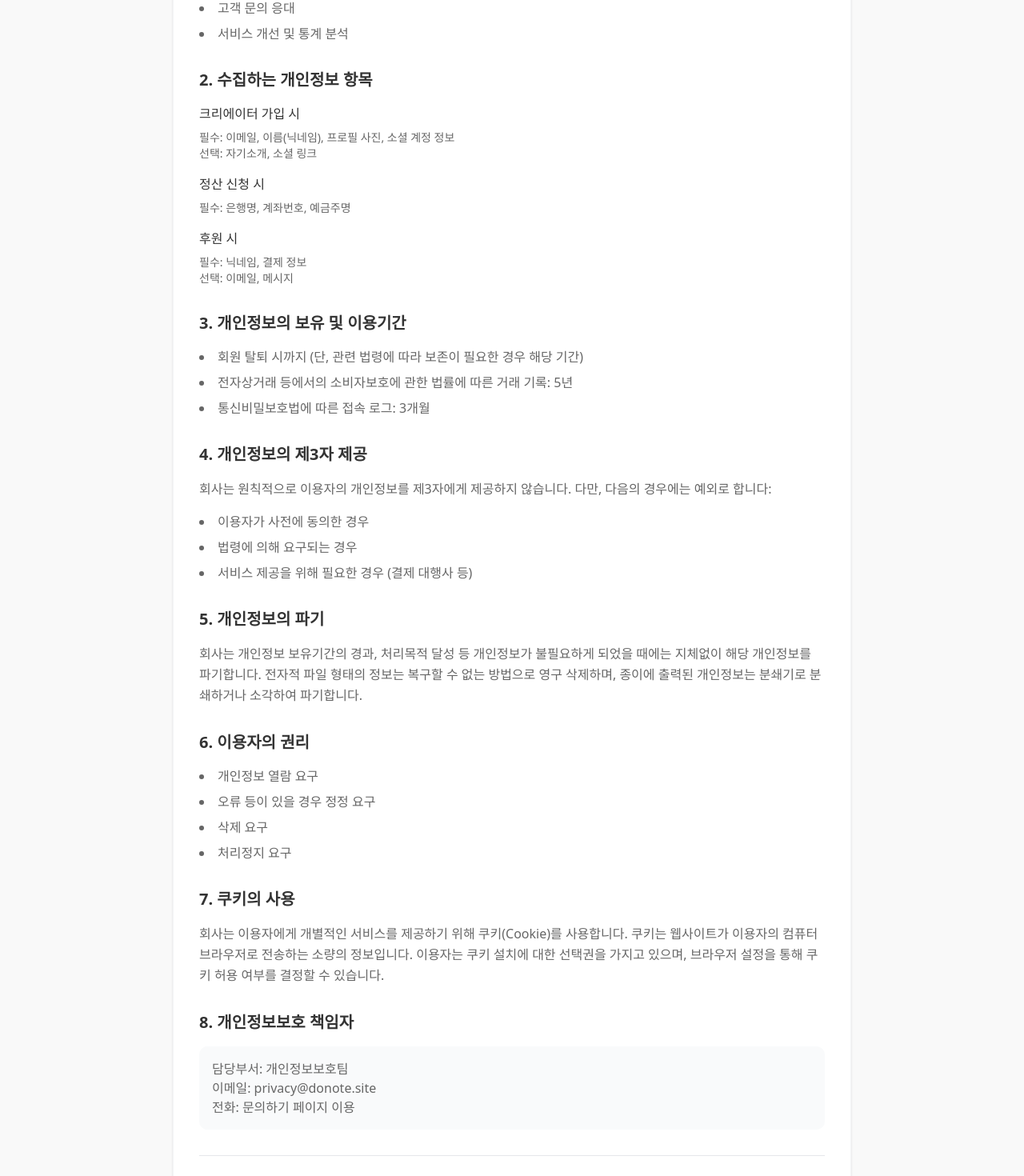
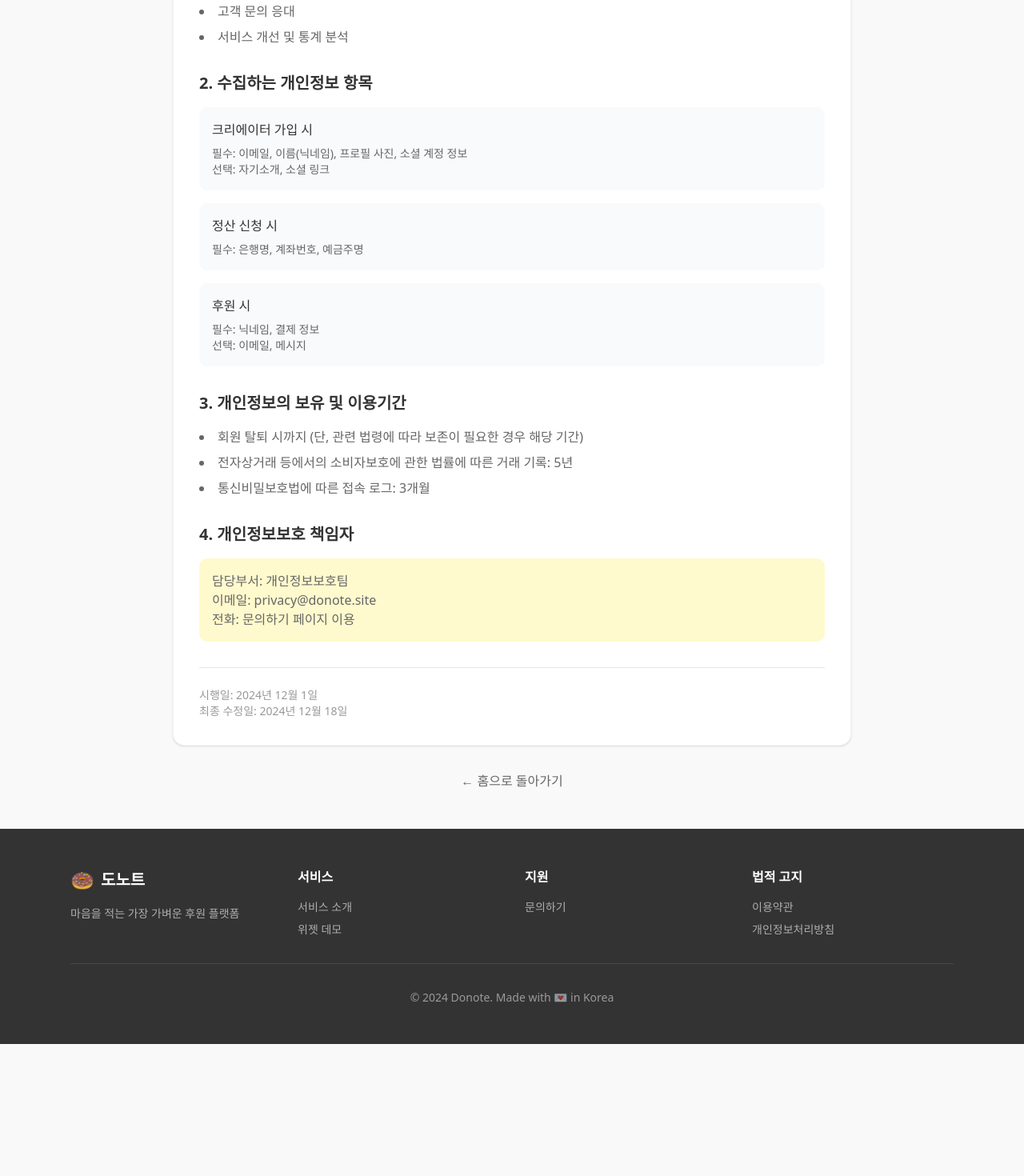
Before and after one commit to belltheone/DoNote, a Next.js app: page /privacy in a window 1280 px wide. Shown: the part 398-1868 px from the top of the page at 80% size. After the commit the page ends 1703 px from the top, so only its background shows below. Built offline with nearby package versions, Linux system fonts and the light colour scheme; no server answers.

Commit message:
feat: UI/UX 디자인 고도화 - 세부 페이지 개선
- about, terms, privacy, contact 페이지에 공통 Header/Footer 적용
- 서비스 소개 페이지에 수수료 정책 섹션 추가
- 문의하기 페이지에 Toast 알림 추가
- 전체적인 레이아웃 일관성 개선

```diff
--- a/src/app/contact/page.tsx
+++ b/src/app/contact/page.tsx
@@ -1,9 +1,12 @@
 "use client";
-// 문의하기 페이지
+// 문의하기 페이지 - 공통 Header/Footer 적용
 
 import { motion } from "framer-motion";
 import Link from "next/link";
 import { useState } from "react";
+import { Header } from "@/components/layout/Header";
+import { Footer } from "@/components/layout/Footer";
+import { toast } from "sonner";
 
 export default function ContactPage() {
     const [formData, setFormData] = useState({
@@ -23,22 +26,16 @@
         setTimeout(() => {
             setIsSubmitting(false);
             setIsSubmitted(true);
+            toast.success("문의가 접수되었습니다!");
         }, 1500);
     };
 
     return (
-        <div className="min-h-screen bg-[#F9F9F9]">
-            {/* 네비게이션 */}
-            <nav className="bg-white border-b border-gray-100 px-6 py-4">
-                <div className="max-w-4xl mx-auto flex justify-between items-center">
-                    <Link href="/" className="flex items-center gap-2">
-                        <span className="text-2xl">🍩</span>
-                        <span className="text-xl font-bold text-[#333]">도노트</span>
-                    </Link>
-                </div>
-            </nav>
+        <div className="min-h-screen bg-[#F9F9F9] flex flex-col">
+            {/* 공통 헤더 */}
+            <Header />
 
-            <main className="max-w-2xl mx-auto px-6 py-12">
+            <main className="flex-1 max-w-2xl mx-auto px-6 py-12 w-full">
                 <motion.div
                     initial={{ opacity: 0, y: 20 }}
                     animate={{ opacity: 1, y: 0 }}
@@ -158,16 +155,10 @@
                         </div>
                     )}
                 </motion.div>
+            </main>
 
-                {/* 뒤로가기 */}
-                {!isSubmitted && (
-                    <div className="mt-8 text-center">
-                        <Link href="/" className="text-[#666] hover:text-[#333] transition-colors">
-                            ← 홈으로 돌아가기
-                        </Link>
-                    </div>
-                )}
-            </main>
+            {/* 공통 푸터 */}
+            <Footer />
         </div>
     );
 }
--- a/src/app/privacy/page.tsx
+++ b/src/app/privacy/page.tsx
@@ -1,23 +1,18 @@
 "use client";
-// 개인정보처리방침 페이지
+// 개인정보처리방침 페이지 - 공통 Header/Footer 적용
 
 import { motion } from "framer-motion";
 import Link from "next/link";
+import { Header } from "@/components/layout/Header";
+import { Footer } from "@/components/layout/Footer";
 
 export default function PrivacyPage() {
     return (
-        <div className="min-h-screen bg-[#F9F9F9]">
-            {/* 네비게이션 */}
-            <nav className="bg-white border-b border-gray-100 px-6 py-4">
-                <div className="max-w-4xl mx-auto flex justify-between items-center">
-                    <Link href="/" className="flex items-center gap-2">
-                        <span className="text-2xl">🍩</span>
-                        <span className="text-xl font-bold text-[#333]">도노트</span>
-                    </Link>
-                </div>
-            </nav>
+        <div className="min-h-screen bg-[#F9F9F9] flex flex-col">
+            {/* 공통 헤더 */}
+            <Header />
 
-            <main className="max-w-4xl mx-auto px-6 py-12">
+            <main className="flex-1 max-w-4xl mx-auto px-6 py-12 w-full">
                 <motion.div
                     initial={{ opacity: 0, y: 20 }}
                     animate={{ opacity: 1, y: 0 }}
@@ -42,20 +37,20 @@
                         <section>
                             <h2 className="text-xl font-bold text-[#333] mb-4">2. 수집하는 개인정보 항목</h2>
                             <div className="space-y-4">
-                                <div>
+                                <div className="bg-gray-50 rounded-lg p-4">
                                     <h3 className="font-medium text-[#333] mb-2">크리에이터 가입 시</h3>
                                     <p className="text-[#666] text-sm">
                                         필수: 이메일, 이름(닉네임), 프로필 사진, 소셜 계정 정보<br />
                                         선택: 자기소개, 소셜 링크
                                     </p>
                                 </div>
-                                <div>
+                                <div className="bg-gray-50 rounded-lg p-4">
                                     <h3 className="font-medium text-[#333] mb-2">정산 신청 시</h3>
                                     <p className="text-[#666] text-sm">
                                         필수: 은행명, 계좌번호, 예금주명
                                     </p>
                                 </div>
-                                <div>
+                                <div className="bg-gray-50 rounded-lg p-4">
                                     <h3 className="font-medium text-[#333] mb-2">후원 시</h3>
                                     <p className="text-[#666] text-sm">
                                         필수: 닉네임, 결제 정보<br />
@@ -75,50 +70,8 @@
                         </section>
 
                         <section>
-                            <h2 className="text-xl font-bold text-[#333] mb-4">4. 개인정보의 제3자 제공</h2>
-                            <p className="text-[#666] leading-relaxed">
-                                회사는 원칙적으로 이용자의 개인정보를 제3자에게 제공하지 않습니다.
-                                다만, 다음의 경우에는 예외로 합니다:
-                            </p>
-                            <ul className="text-[#666] space-y-2 list-disc list-inside mt-4">
-                                <li>이용자가 사전에 동의한 경우</li>
-                                <li>법령에 의해 요구되는 경우</li>
-                                <li>서비스 제공을 위해 필요한 경우 (결제 대행사 등)</li>
-                            </ul>
-                        </section>
-
-                        <section>
-                            <h2 className="text-xl font-bold text-[#333] mb-4">5. 개인정보의 파기</h2>
-                            <p className="text-[#666] leading-relaxed">
-                                회사는 개인정보 보유기간의 경과, 처리목적 달성 등 개인정보가 불필요하게 되었을 때에는
-                                지체없이 해당 개인정보를 파기합니다. 전자적 파일 형태의 정보는 복구할 수 없는 방법으로
-                                영구 삭제하며, 종이에 출력된 개인정보는 분쇄기로 분쇄하거나 소각하여 파기합니다.
-                            </p>
-                        </section>
-
-                        <section>
-                            <h2 className="text-xl font-bold text-[#333] mb-4">6. 이용자의 권리</h2>
-                            <ul className="text-[#666] space-y-2 list-disc list-inside">
-                                <li>개인정보 열람 요구</li>
-                                <li>오류 등이 있을 경우 정정 요구</li>
-                                <li>삭제 요구</li>
-                                <li>처리정지 요구</li>
-                            </ul>
-                        </section>
-
-                        <section>
-                            <h2 className="text-xl font-bold text-[#333] mb-4">7. 쿠키의 사용</h2>
-                            <p className="text-[#666] leading-relaxed">
-                                회사는 이용자에게 개별적인 서비스를 제공하기 위해 쿠키(Cookie)를 사용합니다.
-                                쿠키는 웹사이트가 이용자의 컴퓨터 브라우저로 전송하는 소량의 정보입니다.
-                                이용자는 쿠키 설치에 대한 선택권을 가지고 있으며, 브라우저 설정을 통해 쿠키 허용 여부를
-                                결정할 수 있습니다.
-                            </p>
-                        </section>
-
-                        <section>
-                            <h2 className="text-xl font-bold text-[#333] mb-4">8. 개인정보보호 책임자</h2>
-                            <div className="bg-gray-50 rounded-lg p-4">
+                            <h2 className="text-xl font-bold text-[#333] mb-4">4. 개인정보보호 책임자</h2>
+                            <div className="bg-[#FFFACD] rounded-lg p-4">
                                 <p className="text-[#666]">
                                     담당부서: 개인정보보호팀<br />
                                     이메일: privacy@donote.site<br />
@@ -143,6 +96,9 @@
                     </Link>
                 </div>
             </main>
+
+            {/* 공통 푸터 */}
+            <Footer />
         </div>
     );
 }
--- a/src/app/terms/page.tsx
+++ b/src/app/terms/page.tsx
@@ -1,23 +1,18 @@
 "use client";
-// 이용약관 페이지
+// 이용약관 페이지 - 공통 Header/Footer 적용
 
 import { motion } from "framer-motion";
 import Link from "next/link";
+import { Header } from "@/components/layout/Header";
+import { Footer } from "@/components/layout/Footer";
 
 export default function TermsPage() {
     return (
-        <div className="min-h-screen bg-[#F9F9F9]">
-            {/* 네비게이션 */}
-            <nav className="bg-white border-b border-gray-100 px-6 py-4">
-                <div className="max-w-4xl mx-auto flex justify-between items-center">
-                    <Link href="/" className="flex items-center gap-2">
-                        <span className="text-2xl">🍩</span>
-                        <span className="text-xl font-bold text-[#333]">도노트</span>
-                    </Link>
-                </div>
-            </nav>
+        <div className="min-h-screen bg-[#F9F9F9] flex flex-col">
+            {/* 공통 헤더 */}
+            <Header />
 
-            <main className="max-w-4xl mx-auto px-6 py-12">
+            <main className="flex-1 max-w-4xl mx-auto px-6 py-12 w-full">
                 <motion.div
                     initial={{ opacity: 0, y: 20 }}
                     animate={{ opacity: 1, y: 0 }}
@@ -93,14 +88,6 @@
                             </p>
                         </section>
 
-                        <section>
-                            <h2 className="text-xl font-bold text-[#333] mb-4">제8조 (분쟁해결)</h2>
-                            <p className="text-[#666] leading-relaxed">
-                                본 약관과 관련하여 분쟁이 발생한 경우, 회사와 이용자는 신의성실의 원칙에 따라
-                                협의하여 해결하도록 합니다. 협의가 이루어지지 않는 경우 관할법원에 소를 제기할 수 있습니다.
-                            </p>
-                        </section>
-
                         <section className="pt-6 border-t border-gray-200">
                             <p className="text-[#999] text-sm">
                                 시행일: 2024년 12월 1일<br />
@@ -117,6 +104,9 @@
                     </Link>
                 </div>
             </main>
+
+            {/* 공통 푸터 */}
+            <Footer />
         </div>
     );
 }
```
Also changed, not shown: src/app/about/page.tsx (+40 -25 lines).
